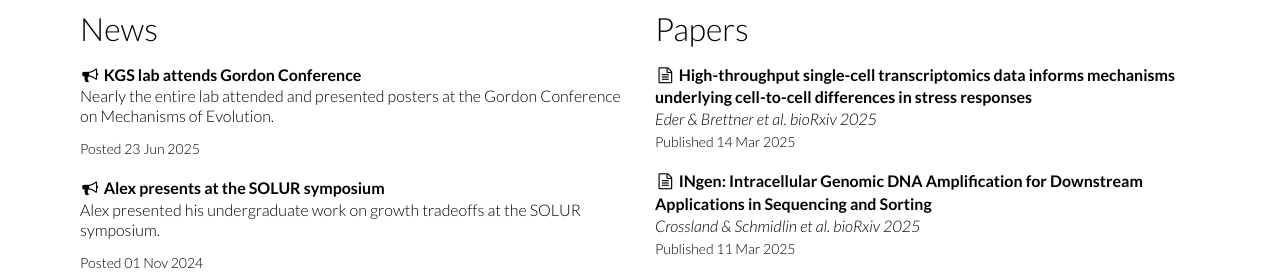
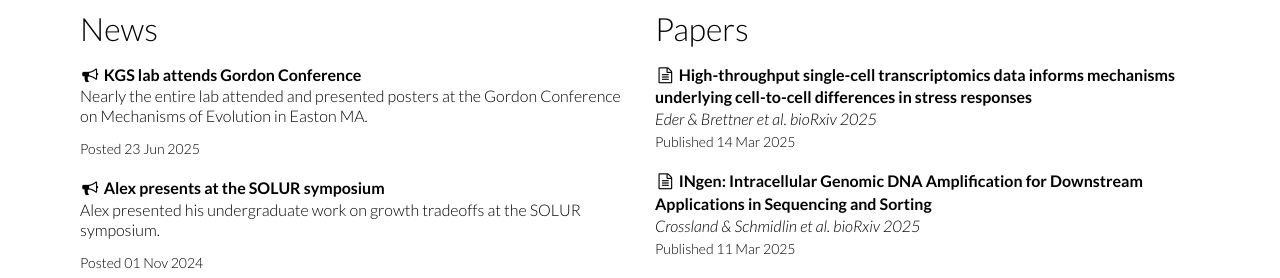
Before and after one commit to Samerotte-Lab/Samerotte-Lab.github.io, a Jekyll site: the page built from index.html, in a window 1280 px wide and 900 px high, scrolled down 522 px. Shown: the part 311-589 px from the top of the window. Built offline with Jekyll 4.4.1, drawn with Linux system fonts in a browser that asks for light colours; nearby versions of some CDN libraries.

Commit message:
grc tweak

```diff
--- a/news/_posts/2025-06-23-GRC.md
+++ b/news/_posts/2025-06-23-GRC.md
@@ -7,4 +7,4 @@ image: /assets/images/news/GRC.png
 category: news
 tags: [publication]
 ---
-Nearly the entire lab attended and presented posters at the Gordon Conference on Mechanisms of Evolution.
+Nearly the entire lab attended and presented posters at the Gordon Conference on Mechanisms of Evolution in Easton MA.
```
